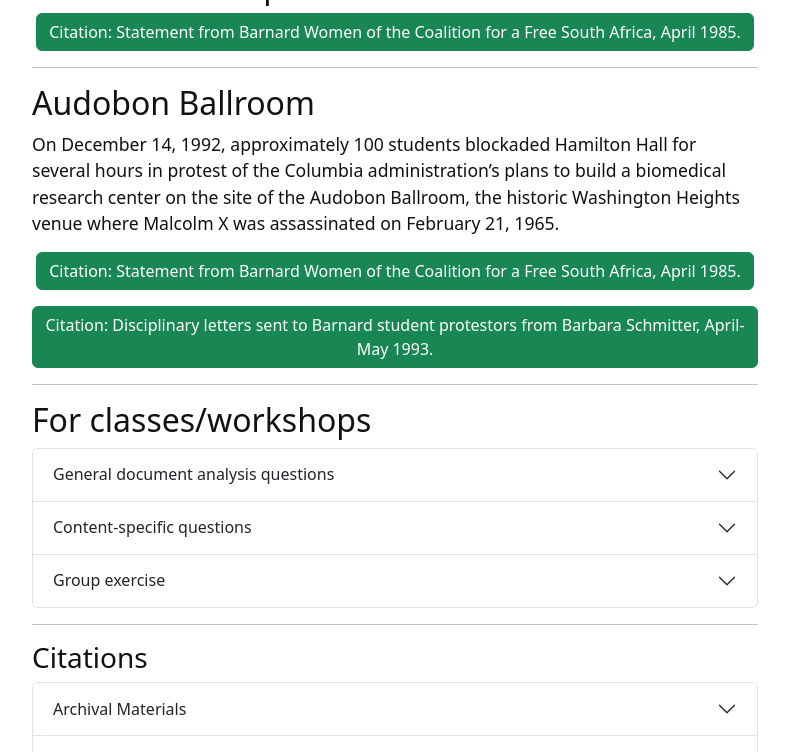
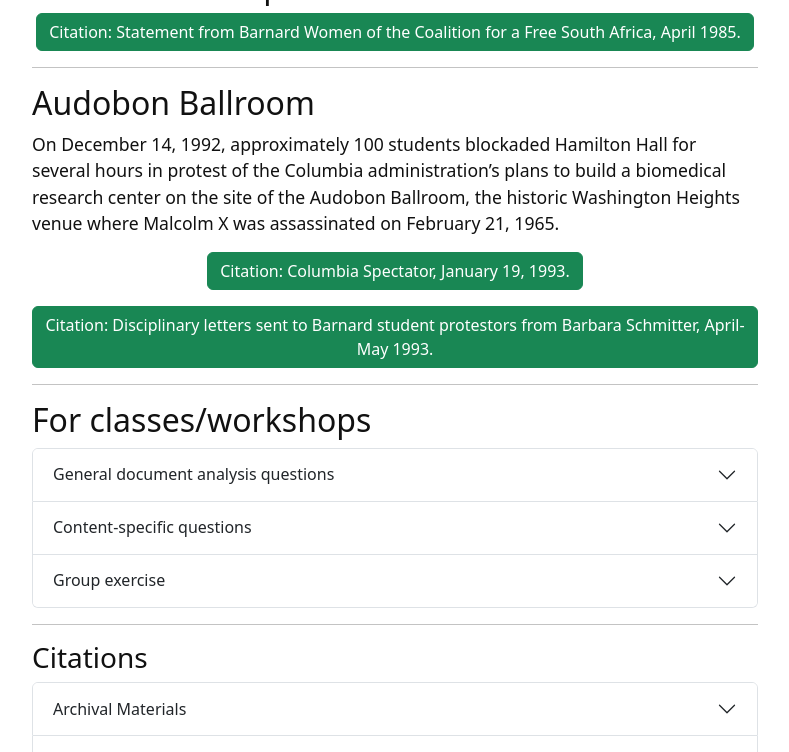
Before and after one commit to katelynautumn28/ddd-research-guide, a Jekyll site: the page built from content/3-lesson.md, in a window 1280 px wide and 900 px high, scrolled down 8129 px, cut to the strip 0-752 px from the top of the window. Shown: the whole strip, without its empty margins (245-1034 px from the left). Built offline with Jekyll 4.4.1, drawn with Linux system fonts in a browser that asks for light colours.

Commit message:
Update 3-lesson.md

```diff
--- a/content/3-lesson.md
+++ b/content/3-lesson.md
@@ -213,8 +213,8 @@ On December 14, 1992, approximately 100 students blockaded Hamilton Hall for sev
 </style>
 <div id="my-pdf31"></div>
 <script src="https://unpkg.com/pdfobject"></script>
-<script>PDFObject.embed("https://katelynautumn28.github.io/ddd-workshop/images/BC05-08_Box32_South-Africa-5.pdf", "#my-pdf31");</script>
-{% include modal.html button="Citation: Statement from Barnard Women of the Coalition for a Free South Africa, April 1985." color="success" title="Citation" text="Statement from Barnard Women of the Coalition for a Free South Africa, April 1985. Series 1, Box: 32. Office of Communications records, BC05-08. Barnard Archives and Special Collections." %}
+<script>PDFObject.embed("https://katelynautumn28.github.io/ddd-workshop/images/columbia-spectator-01-19-1993.pdf", "#my-pdf31");</script>
+{% include modal.html button="Citation: Columbia Spectator, January 19, 1993." color="success" title="Citation" text="[Columbia Spectator, January 19, 1993. Columbia Spectator Archive, Columbia University Libraries.](https://spectatorarchive.library.columbia.edu/?a=d&d=cs19930119-01.1.1&e=-------en-20--1--txt-txIN-------)" %}
 
 <style>
 .pdfobject-container { height: 500px; border: 1px solid #ccc; }
```
